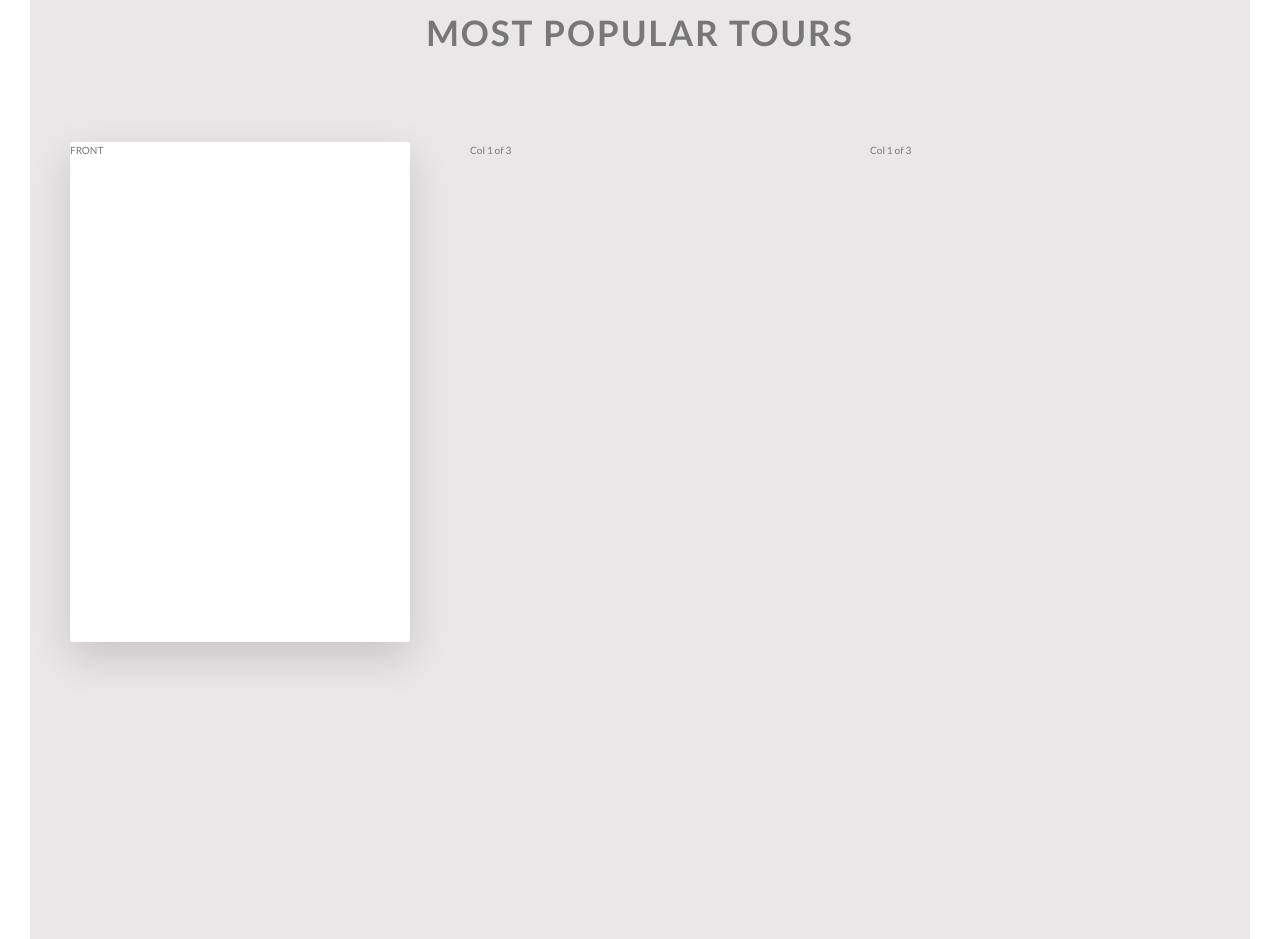
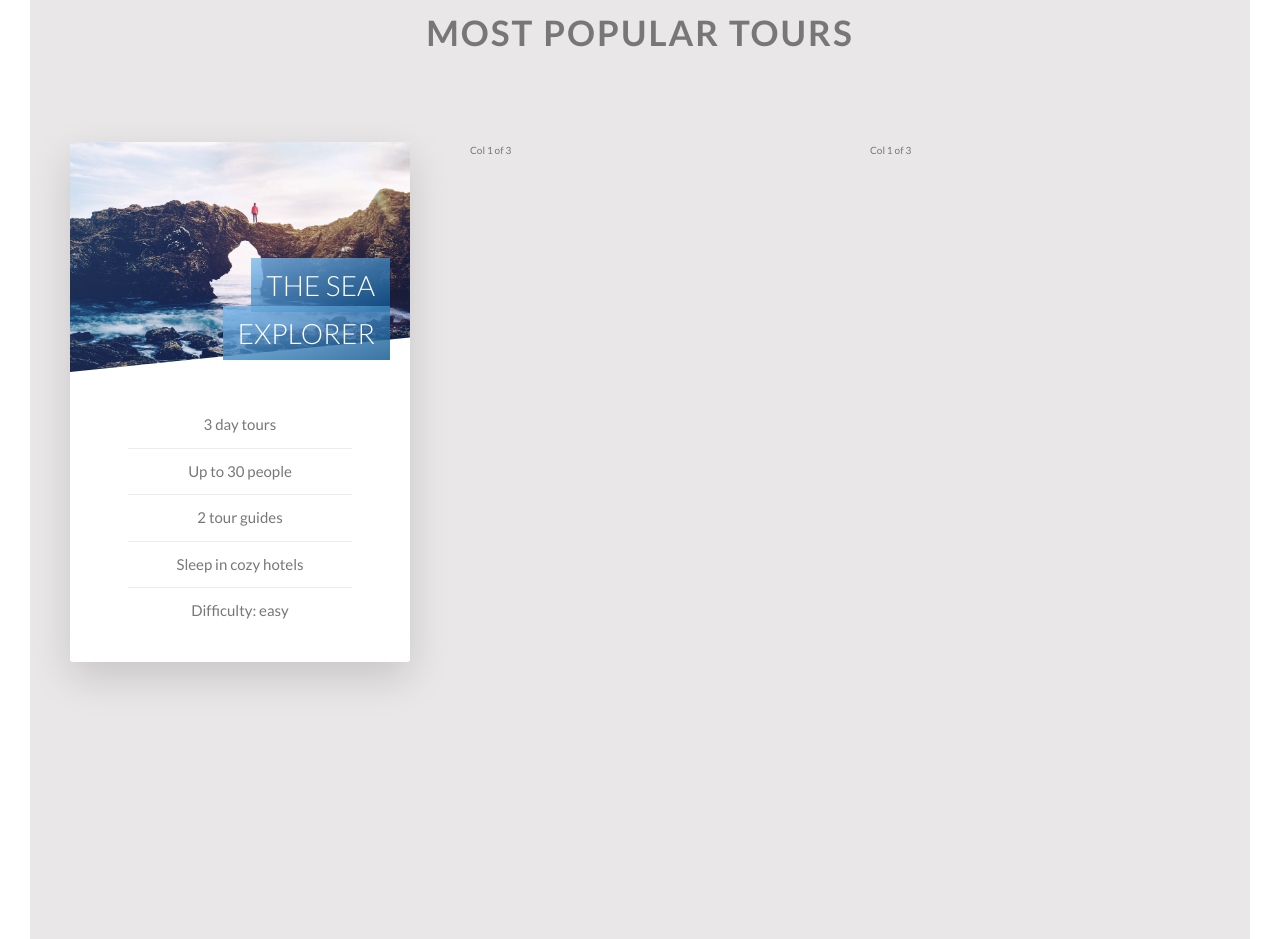
Before and after one commit to markruth2nd/advanced-css-course, a website: page Natours/starter/index.html in a window 1280 px wide. Shown: the part 2280-3219 px from the top of the page. Drawn offline with Linux system fonts and the light colour scheme.

Commit message:
Completed the 2nd part of the tours section which is the details of the front of the card and its stylign

```diff
--- a/Natours/starter/index.html
+++ b/Natours/starter/index.html
@@ -116,7 +116,23 @@
                     <div class="col-1-of-3">
                         <div class="card">
                             <div class="card__side card__side--front">
-                                FRONT
+                                <div class="card__picture card__picture--1">
+                                    &nbsp;
+                                </div>
+                                <h4 class="card__heading">
+                                    <span class="card__heading-span card__heading-span--1">
+                                        The Sea Explorer
+                                    </span>
+                                </h4>
+                                <div class="card__details">
+                                    <ul>
+                                        <li>3 day tours</li>
+                                        <li>Up to 30 people</li>
+                                        <li>2 tour guides</li>
+                                        <li>Sleep in cozy hotels</li>
+                                        <li>Difficulty: easy</li>
+                                    </ul>
+                                </div>
                             </div>
                             <div class="card__side card__side--back card__side--back-1">
                                 BACK
--- a/Natours/starter/sass/abstracts/_variables.scss
+++ b/Natours/starter/sass/abstracts/_variables.scss
@@ -11,6 +11,7 @@ $color-secondary-light: #7ed56f;
 $color-secondary-dark: #28b485;
 
 $color-grey-light-1: #e9e7e7;
+$color-grey-light-2: #ececec;
 
 $color-grey-dark: #777;
 $color-white: #fff;
--- a/Natours/starter/sass/components/_cards.scss
+++ b/Natours/starter/sass/components/_cards.scss
@@ -1,12 +1,13 @@
  .card {
+
+    //FUNCTIONALITY
     perspective: 150rem;
     -moz-perspective: 150rem;
     position: relative;
-    height: 50rem;
+    height: 52rem;
 
     &__side {
-
-        height: 50rem;
+        height: 52rem;
         transition: all .8s ease;
         position: absolute;
         top: 0;
@@ -14,6 +15,7 @@
         width: 100%;
         backface-visibility: hidden;
         border-radius: 3px;
+        overflow: hidden;
         box-shadow: 0 1.5rem 4rem rgba($color-black, .15);
 
         &--front {
@@ -21,11 +23,10 @@
         }
 
         &--back {
-            background-color: greenyellow;
             transform: rotateY(180deg);
 
             &-1 {
-                background-image: linear-gradient(to right bottom, rgba($color-secondary-light, .8), rgba($color-secondary-dark, .8)), url(../img/nat-10.jpg);
+                background-image: linear-gradient(to right bottom, rgba($color-primary-light, .8), rgba($color-primary-dark, .8)), url(../img/nat-10.jpg);
             }
         }
     }
@@ -33,11 +34,74 @@
 
 
     &:hover &__side--front {
-        transform: rotateY('180deg');
+        transform: rotateY(-180deg);
 
     }
     &:hover &__side--back {
-        transform: rotateY('0');
+        transform: rotateY(0);
 
     }
+
+    //FRONT SIDE STYLING
+    &__picture {
+        background-size: cover;
+        height: 23rem;
+        background-blend-mode: soft-light;
+        -webkit-clip-path: polygon(0 0, 100% 0, 100% 85%, 0 100%);
+        clip-path: polygon(0 0, 100% 0, 100% 85%, 0 100%);
+
+        &--1 {
+            background-image: linear-gradient(to right bottom, rgba($color-primary-light, .8), rgba($color-primary-dark, .8)), url(../img/nat-5.jpg);
+        }
+
+        &--2 {
+            background-image: url(../img/nat-5.jpg)
+        }
+
+        &--3 {
+            background-image: url(../img/nat-5.jpg)
+        }
+    }
+
+    &__heading {
+        font-size: 2.8rem;
+        font-weight: 300;
+        text-transform: uppercase;
+        text-align: right;
+        color: $color-white;
+        position: absolute;
+        top: 12rem;
+        right: 2rem;
+        width: 75%;
+    }
+
+    &__heading-span {
+        padding: 1rem 1.5rem;
+        -webkit-box-decoration-break: clone;
+        box-decoration-break: clone;
+
+        &--1 {
+            background-image: linear-gradient(to right bottom, rgba($color-primary-light, .8), rgba($color-primary-dark, .8));
+        }
+    }
+
+    &__details {
+        padding: 3rem;
+
+        ul {
+            list-style: none;
+            width: 80%;
+            margin: 0 auto;
+
+            li {
+                text-align: center;
+                font-size: 1.5rem;
+                padding: 1rem;
+
+                &:not(:last-child) {
+                    border-bottom: 1px solid $color-grey-light-2;
+                }
+            }
+        }
+    }
  }
--- a/Natours/starter/sass/layout/_header.scss
+++ b/Natours/starter/sass/layout/_header.scss
@@ -4,8 +4,8 @@
     background-image: linear-gradient(to right bottom, rgba($color-primary-light, 0.8), rgba($color-primary-dark, 0.8)), url(../img/hero.jpg);
     background-size: cover;
     background-position: top;
-
     clip-path: polygon(0 0, 100% 0, 100% 75vh, 0 100%);
+    -wekit-clip-path: polygon(0 0, 100% 0, 100% 75vh, 0 100%);
     position: relative;
 
     &__logo-box{
```
Also changed, not shown: Natours/starter/css/style.css.
